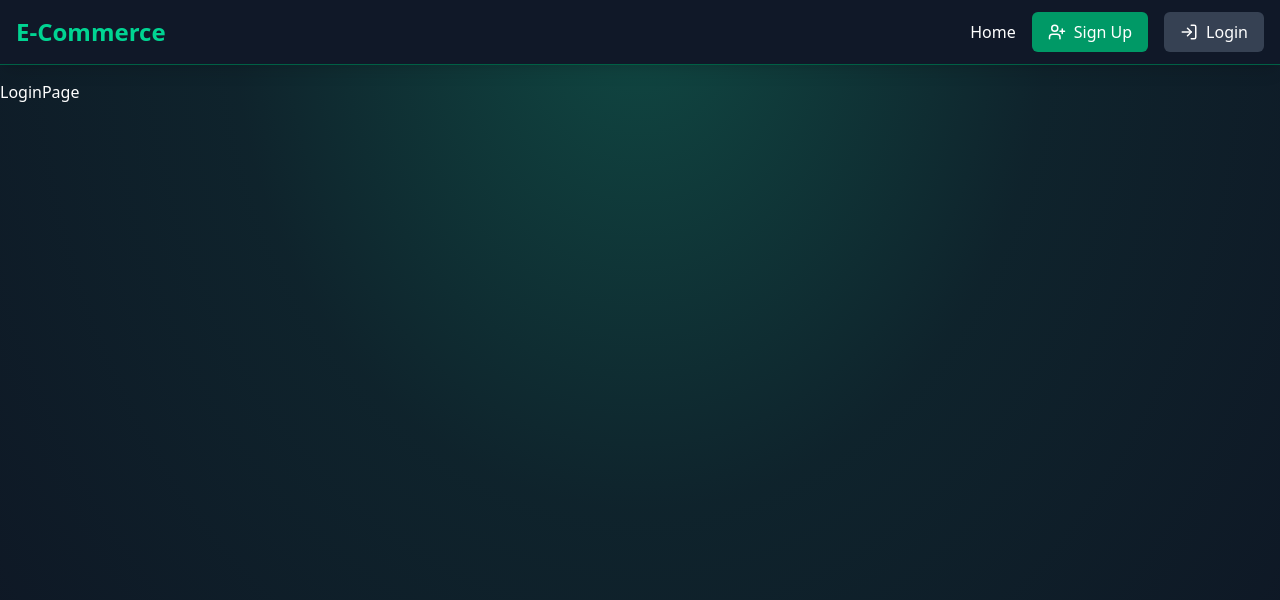
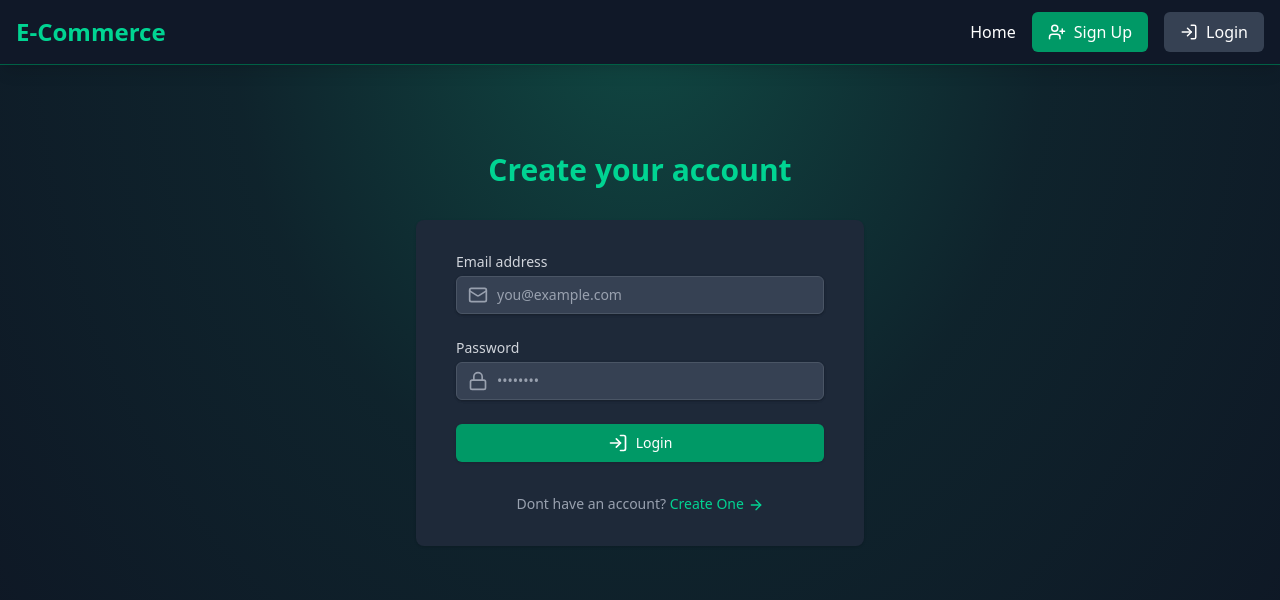
Before and after one commit to SiamNafi/e-commerce-project, a React (Vite) app in the folder frontend/: page /login in a window 1280 px wide. Shown: the top 600 px of the page. Built offline with nearby package versions, Linux system fonts and the light colour scheme.

Commit message:
Login page design complete

```diff
--- a/frontend/src/pages/LoginPage.jsx
+++ b/frontend/src/pages/LoginPage.jsx
@@ -1,7 +1,132 @@
 import React from "react";
+import { useState } from "react";
+import { motion } from "framer-motion";
+import { Link } from "react-router-dom";
+import { LogIn, Mail, Lock, ArrowRight, Loader } from "lucide-react";
 
 const LoginPage = () => {
-  return <div>LoginPage</div>;
+  const [email, setEmail] = useState("");
+  const [password, setPassword] = useState("");
+  const loading = false;
+  const handleSubmit = (e) => {
+    e.preventDefault();
+    console.log({ email, password });
+    // Add your login logic here
+  };
+  return (
+    <>
+      <div className="flex flex-col justify-center py-12 sm:px-6 lg:px-8">
+        <motion.div
+          className="sm:mx-auto sm:w-full sm:max-w-md"
+          initial={{ opacity: 0, y: -20 }}
+          animate={{ opacity: 1, y: 0 }}
+          transition={{ duration: 0.8 }}
+        >
+          <h2 className="mt-6 text-center text-3xl font-extrabold text-emerald-400">
+            Create your account
+          </h2>
+        </motion.div>
+        {/*  */}
+        <motion.div
+          className="mt-8 sm:mx-auto sm:w-full sm:max-w-md"
+          initial={{ opacity: 0, y: 20 }}
+          animate={{ opacity: 1, y: 0 }}
+          transition={{ duration: 0.8, delay: 0.2 }}
+        >
+          <div className="bg-gray-800 py-8 px-4 shadow sm:rounded-lg sm:px-10">
+            <form onSubmit={handleSubmit} className="space-y-6">
+              <div>
+                <label
+                  htmlFor="email"
+                  className="block text-sm font-medium text-gray-300"
+                >
+                  Email address
+                </label>
+                <div className="mt-1 relative rounded-md shadow-sm">
+                  <div className="absolute inset-y-0 left-0 pl-3 flex items-center pointer-events-none">
+                    <Mail
+                      className="h-5 w-5 text-gray-400"
+                      aria-hidden="true"
+                    />
+                  </div>
+                  <input
+                    id="email"
+                    type="email"
+                    required
+                    value={email}
+                    onChange={(e) => setEmail(e.target.value)}
+                    className=" block w-full px-3 py-2 pl-10 bg-gray-700 border border-gray-600
+									rounded-md shadow-sm
+									 placeholder-gray-400 focus:outline-none focus:ring-emerald-500
+									 focus:border-emerald-500 sm:text-sm"
+                    placeholder="you@example.com"
+                  />
+                </div>
+              </div>
+              <div>
+                <label
+                  htmlFor="password"
+                  className="block text-sm font-medium text-gray-300"
+                >
+                  Password
+                </label>
+                <div className="mt-1 relative rounded-md shadow-sm">
+                  <div className="absolute inset-y-0 left-0 pl-3 flex items-center pointer-events-none">
+                    <Lock
+                      className="h-5 w-5 text-gray-400"
+                      aria-hidden="true"
+                    />
+                  </div>
+                  <input
+                    id="password"
+                    type="password"
+                    required
+                    value={password}
+                    onChange={(e) => setPassword(e.target.value)}
+                    className=" block w-full px-3 py-2 pl-10 bg-gray-700 border border-gray-600
+									rounded-md shadow-sm placeholder-gray-400 focus:outline-none focus:ring-emerald-500 focus:border-emerald-500 sm:text-sm"
+                    placeholder="••••••••"
+                  />
+                </div>
+              </div>
+              <button
+                type="submit"
+                className="w-full flex justify-center py-2 px-4 border border-transparent
+							rounded-md shadow-sm text-sm font-medium text-white bg-emerald-600
+							 hover:bg-emerald-700 focus:outline-none focus:ring-2 focus:ring-offset-2
+							  focus:ring-emerald-500 transition duration-150 ease-in-out disabled:opacity-50"
+                disabled={loading}
+              >
+                {loading ? (
+                  <>
+                    <Loader
+                      className="mr-2 h-5 w-5 animate-spin"
+                      aria-hidden="true"
+                    />
+                    Loading...
+                  </>
+                ) : (
+                  <>
+                    <LogIn className="mr-2 h-5 w-5" aria-hidden="true" />
+                    Login
+                  </>
+                )}
+              </button>
+            </form>
+            <p className="mt-8 text-center text-sm text-gray-400">
+              Dont have an account?{" "}
+              <Link
+                to="/signup"
+                className="font-medium text-emerald-400 hover:text-emerald-300"
+              >
+                Create One <ArrowRight className="inline h-4 w-4" />
+              </Link>
+            </p>
+          </div>
+        </motion.div>
+      </div>
+    </>
+  );
 };
 
 export default LoginPage;
```
